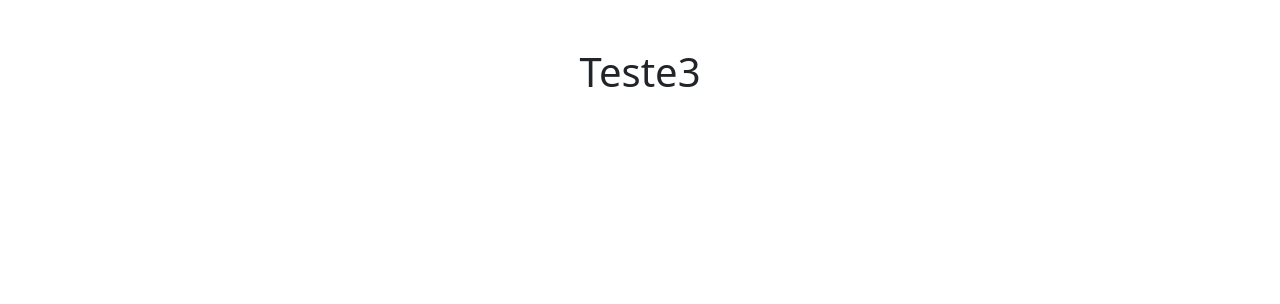
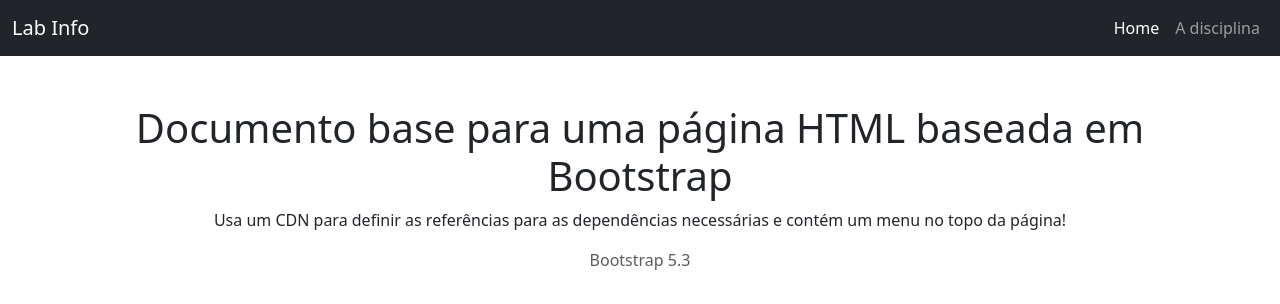
Before and after one commit to toraval/LI2025-Teste03, a plain HTML site: page index.html in a window 1280 px wide. Drawn offline with nearby package versions, Linux system fonts and the light colour scheme.

Commit message:
4ª tarefa

```diff
--- a/index.html
+++ b/index.html
@@ -2,15 +2,41 @@
 <html lang="pt">
 <head>
   <meta charset="UTF-8">
-  <meta name="viewport" content="width=device-width, initial-scale=1.0">
-  <title>Teste3</title>
+  <meta name="viewport" content="width=device-width, initial-scale=1">
+  <title>Lab Info</title>
+  <!-- Bootstrap CSS via CDN -->
   <link href="https://cdn.jsdelivr.net/npm/bootstrap@5.3.2/dist/css/bootstrap.min.css" rel="stylesheet">
 </head>
 <body>
+
+  <!-- Navbar -->
+  <nav class="navbar navbar-expand-lg navbar-dark bg-dark">
+    <div class="container-fluid">
+      <a class="navbar-brand" href="index.html">Lab Info</a>
+      <button class="navbar-toggler" type="button" data-bs-toggle="collapse" data-bs-target="#navbarNav">
+        <span class="navbar-toggler-icon"></span>
+      </button>
+      <div class="collapse navbar-collapse" id="navbarNav">
+        <ul class="navbar-nav ms-auto">
+          <li class="nav-item">
+            <a class="nav-link active" href="index.html">Home</a>
+          </li>
+          <li class="nav-item">
+            <a class="nav-link" href="disciplina.html">A disciplina</a>
+          </li>
+        </ul>
+      </div>
+    </div>
+  </nav>
+
+  <!-- Conteúdo principal -->
   <div class="container mt-5">
-    <h1 class="text-center">Teste3</h1>
+    <h1 class="text-center">Documento base para uma página HTML baseada em Bootstrap</h1>
+    <p class="text-center">Usa um CDN para definir as referências para as dependências necessárias e contém um menu no topo da página!</p>
+    <p class="text-center text-muted">Bootstrap 5.3</p>
   </div>
 
+  <!-- Bootstrap JS via CDN -->
   <script src="https://cdn.jsdelivr.net/npm/bootstrap@5.3.2/dist/js/bootstrap.bundle.min.js"></script>
 </body>
 </html>
```
